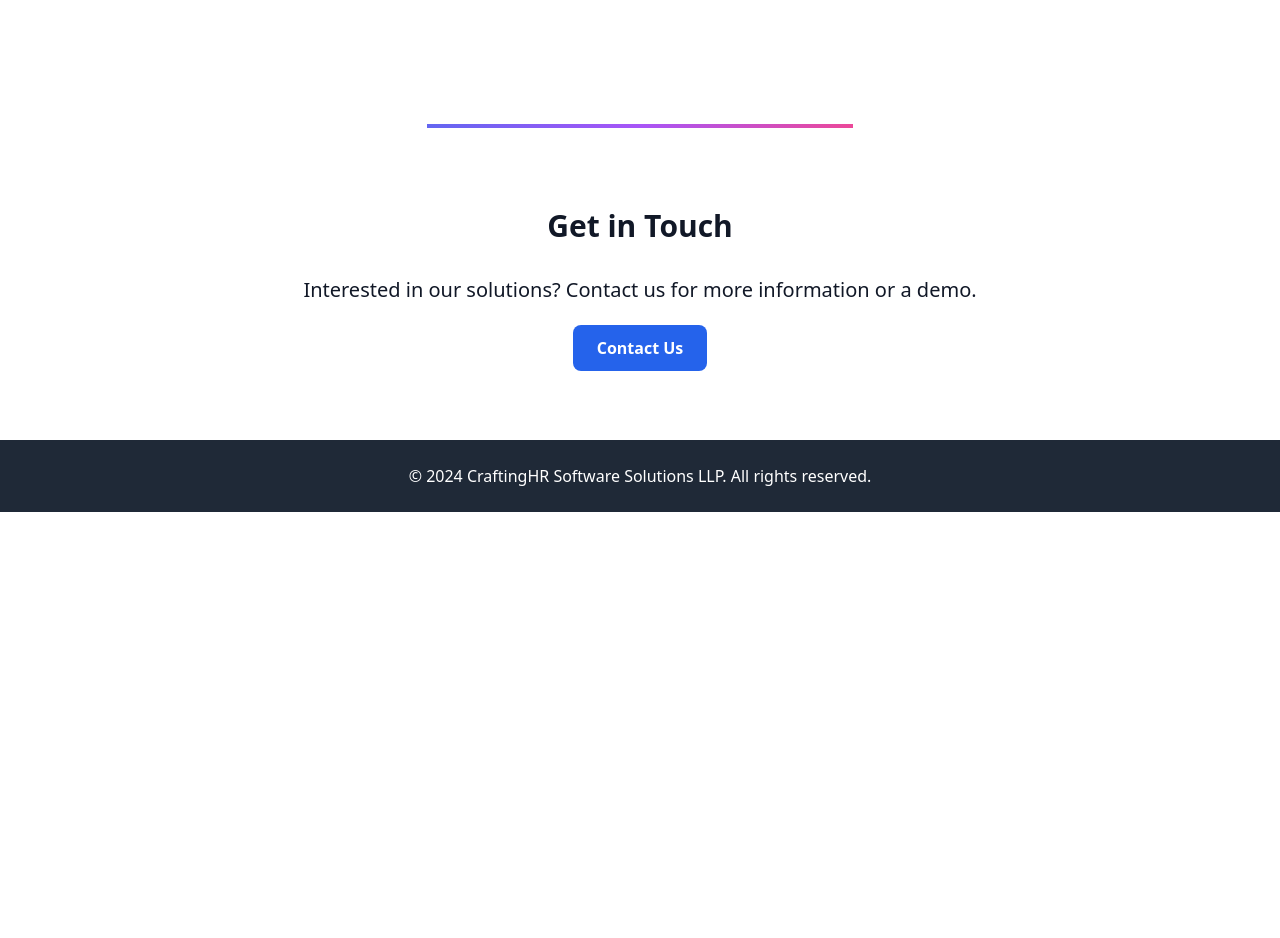
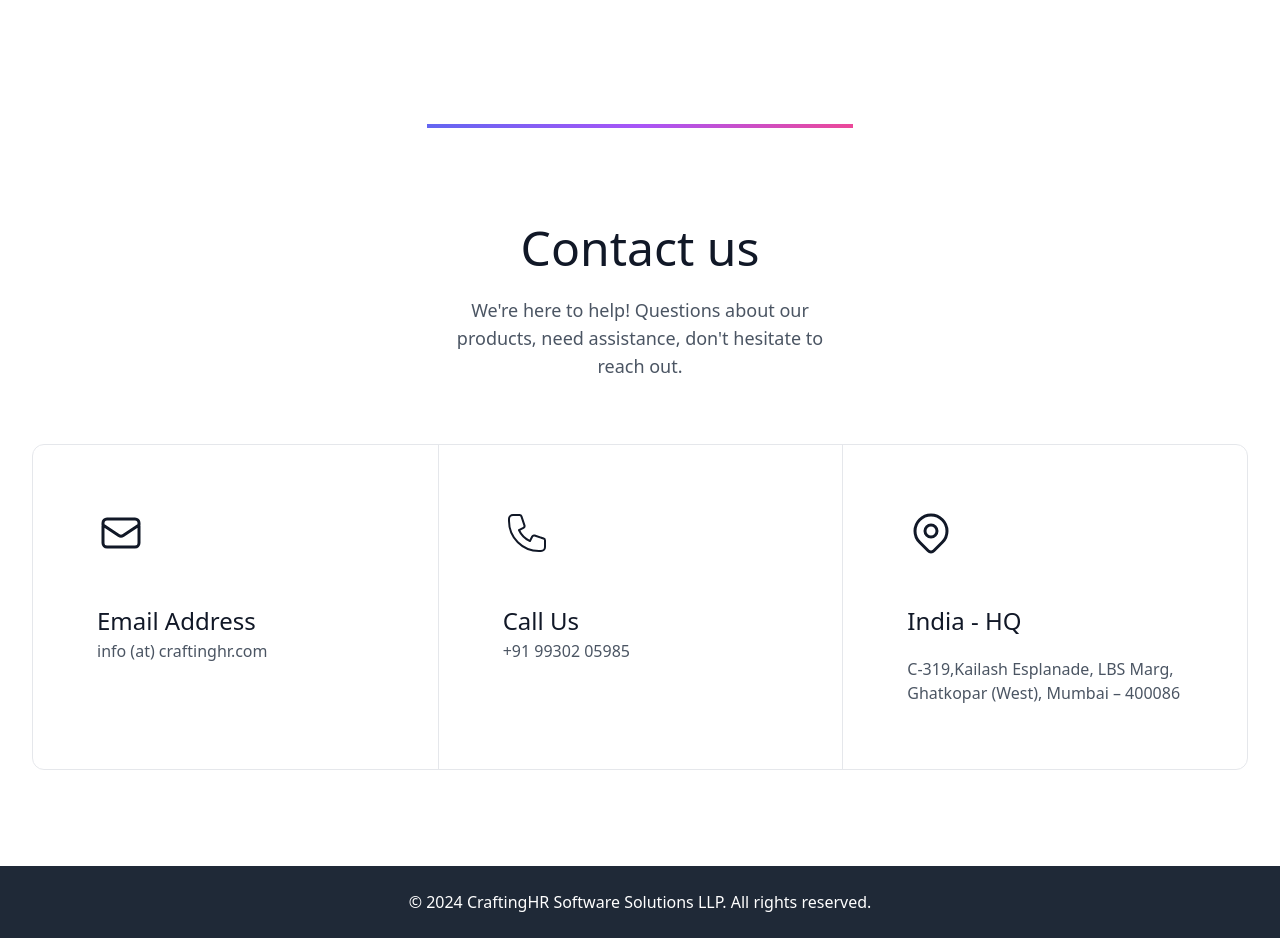
Before and after one commit to kanhaic/craftinghr.com, a Nuxt app: page / in a window 1280 px wide. Shown: the part 2420-3358 px from the top of the page. Before the commit the page ends 2932 px from the top, so only its background shows below. Built offline with nearby package versions, Linux system fonts and the light colour scheme.

Commit message:
add contact as section

```diff
--- a/components/ContactSection.vue
+++ b/components/ContactSection.vue
@@ -1,16 +1,156 @@
 <template>
-  <div class="bg-white dark:bg-gray-900 py-20">
-    <section id="contact" class="container mx-auto px-4 text-center">
-      <h2 class="text-3xl font-bold mb-8 dark:text-white">{{ title }}</h2>
-        <p class="text-xl mb-8 dark:text-gray-400">{{ subtitle }}</p>
-        <a
-          :href="'mailto:' + email"
-          class="bg-blue-600 text-white px-6 py-3 rounded-lg font-semibold hover:bg-blue-700 transition duration-300 dark:bg-blue-400 dark:text-white dark:hover:bg-blue-500 dark:hover:text-white  "
+  <section
+    class="relative py-12 overflow-hidden bg-white dark:bg-black sm:py-16 lg:py-20 xl:py-24 border-gray-200 dark:border-gray-800"
+  >
+    <div class="relative px-4 mx-auto max-w-7xl sm:px-6 lg:px-8">
+      <div class="max-w-sm mx-auto text-center">
+        <h2
+          class="text-4xl font-normal text-gray-900 dark:text-white sm:text-4xl lg:text-5xl"
         >
-          {{ ctaText }}
-        </a>
-    </section>
-  </div>
+          Contact us
+        </h2>
+        <p
+          class="mt-4 text-base font-normal text-gray-600 dark:text-gray-400 sm:text-lg sm:mt-6"
+        >
+          We're here to help! Questions about our products, need assistance,
+          don't hesitate to reach out.
+        </p>
+      </div>
+
+      <div
+        class="grid max-w-md grid-cols-1 mx-auto mt-8 overflow-hidden text-center bg-white dark:bg-black border border-gray-200 dark:border-gray-800 bg-opacity-80 md:text-left sm:mt-12 lg:mt-16 md:grid-cols-3 rounded-xl filter backdrop-blur-lg md:max-w-none md:mx-0"
+      >
+        <div class="">
+          <div class="p-8 lg:p-12 xl:p-16">
+            <svg
+              class="w-12 h-12 mx-auto md:mx-0 text-gray-900 dark:text-white"
+              viewBox="0 0 24 24"
+              fill="none"
+              stroke="currentColor"
+              stroke-width="1.5"
+              xmlns="http://www.w3.org/2000/svg"
+            >
+              <path
+                d="M3 8L10.8906 13.2604C11.5624 13.7083 12.4376 13.7083 13.1094 13.2604L21 8M5 19H19C20.1046 19 21 18.1046 21 17V7C21 5.89543 20.1046 5 19 5H5C3.89543 5 3 5.89543 3 7V17C3 18.1046 3.89543 19 5 19Z"
+                stroke-linecap="round"
+                stroke-linejoin="round"
+              />
+            </svg>
+            <p
+              class="mt-8 text-xl font-normal text-gray-900 dark:text-white lg:mt-12 lg:text-2xl"
+            >
+              Email Address
+            </p>
+            <p class="text-base font-normal mt-0.5">
+              <a
+                href="mailto:info@craftinghr.com"
+                title=""
+                class="text-gray-600 dark:text-gray-400 hover:text-gray-900 dark:hover:text-white"
+              >
+                info (at) craftinghr.com
+              </a>
+            </p>
+          </div>
+        </div>
+
+        <div
+          class="border-t border-gray-200 dark:border-gray-800 md:border-l md:border-t-0"
+        >
+          <div class="p-8 lg:p-12 xl:p-16">
+            <svg
+              class="w-12 h-12 mx-auto md:mx-0 text-gray-900 dark:text-white"
+              viewBox="0 0 24 24"
+              fill="none"
+              stroke="currentColor"
+              stroke-width="1"
+              xmlns="http://www.w3.org/2000/svg"
+            >
+              <path
+                d="M3 5C3 3.89543 3.89543 3 5 3H8.27924C8.70967 3 9.09181 3.27543 9.22792 3.68377L10.7257 8.17721C10.8831 8.64932 10.6694 9.16531 10.2243 9.38787L7.96701 10.5165C9.06925 12.9612 11.0388 14.9308 13.4835 16.033L14.6121 13.7757C14.8347 13.3306 15.3507 13.1169 15.8228 13.2743L20.3162 14.7721C20.7246 14.9082 21 15.2903 21 15.7208V19C21 20.1046 20.1046 21 19 21H18C9.71573 21 3 14.2843 3 6V5Z"
+                stroke-linecap="round"
+                stroke-linejoin="round"
+              />
+              <defs>
+                <linearGradient
+                  id="c32"
+                  x1="3"
+                  y1="3"
+                  x2="23.1826"
+                  y2="5.92138"
+                  gradientUnits="userSpaceOnUse"
+                >
+                  <stop offset="0%" style="stop-color: var(--color-cyan-500)" />
+                  <stop
+                    offset="100%"
+                    style="stop-color: var(--color-purple-500)"
+                  />
+                </linearGradient>
+              </defs>
+            </svg>
+
+            <p
+              class="mt-8 text-xl font-normal text-gray-900 dark:text-white lg:mt-12 lg:text-2xl"
+            >
+              Call Us
+            </p>
+            <p class="text-base font-normal mt-0.5">
+              <a
+                href="tel:+919930205985"
+                title=""
+                class="text-gray-600 dark:text-gray-400 hover:text-gray-900 dark:hover:text-white"
+              >
+                +91 99302 05985
+              </a>
+            </p>
+          </div>
+        </div>
+
+        <div
+          class="border-t border-gray-200 dark:border-gray-800 md:border-l md:border-t-0"
+        >
+          <div class="p-8 lg:p-12 xl:p-16">
+            <svg
+              class="w-12 h-12 mx-auto md:mx-0"
+              xmlns="http://www.w3.org/2000/svg"
+              fill="none"
+              viewBox="0 0 24 24"
+              stroke="currentColor"
+            >
+              <path
+                stroke-linecap="round"
+                stroke-linejoin="round"
+                stroke-width="1.5"
+                d="M17.657 16.657L13.414 20.9a1.998 1.998 0 01-2.827 0l-4.244-4.243a8 8 0 1111.314 0z"
+              />
+              <path
+                stroke-linecap="round"
+                stroke-linejoin="round"
+                stroke-width="1.5"
+                d="M15 11a3 3 0 11-6 0 3 3 0 016 0z"
+              />
+            </svg>
+
+            <p
+              class="mt-8 text-xl font-normal text-gray-900 dark:text-white lg:mt-12 lg:text-2xl"
+            >
+              India - HQ
+            </p>
+            <p class="mt-5 text-base font-normal">
+              <a
+                href="https://maps.app.goo.gl/RxgwJgq4JWWKWtav7"
+                target="_blank"
+                title=""
+                class="text-gray-600 dark:text-gray-400 hover:text-gray-900 dark:hover:text-white"
+              >
+                C-319,Kailash Esplanade, LBS Marg, Ghatkopar (West), Mumbai –
+                400086
+              </a>
+            </p>
+          </div>
+        </div>
+      </div>
+    </div>
+  </section>
 </template>
 
 <script setup>
```
